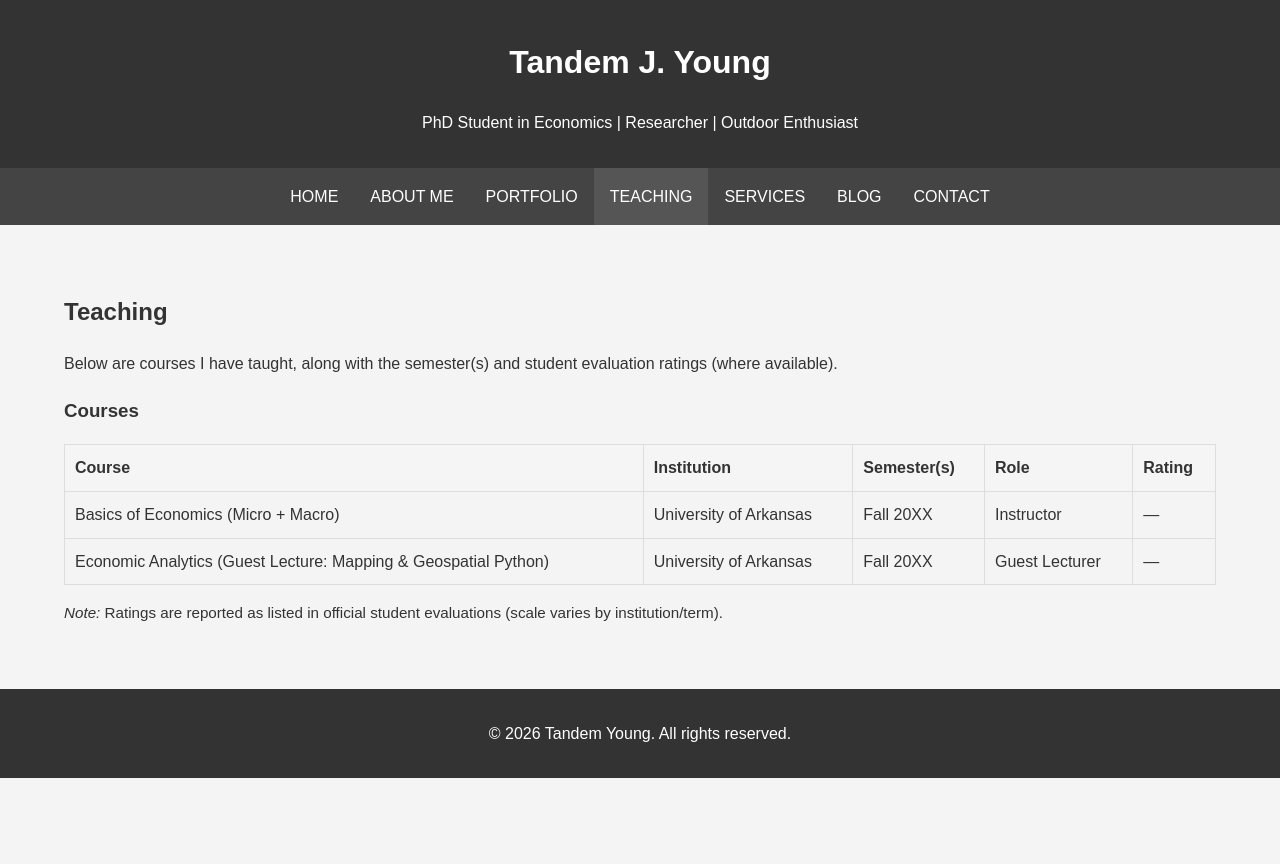
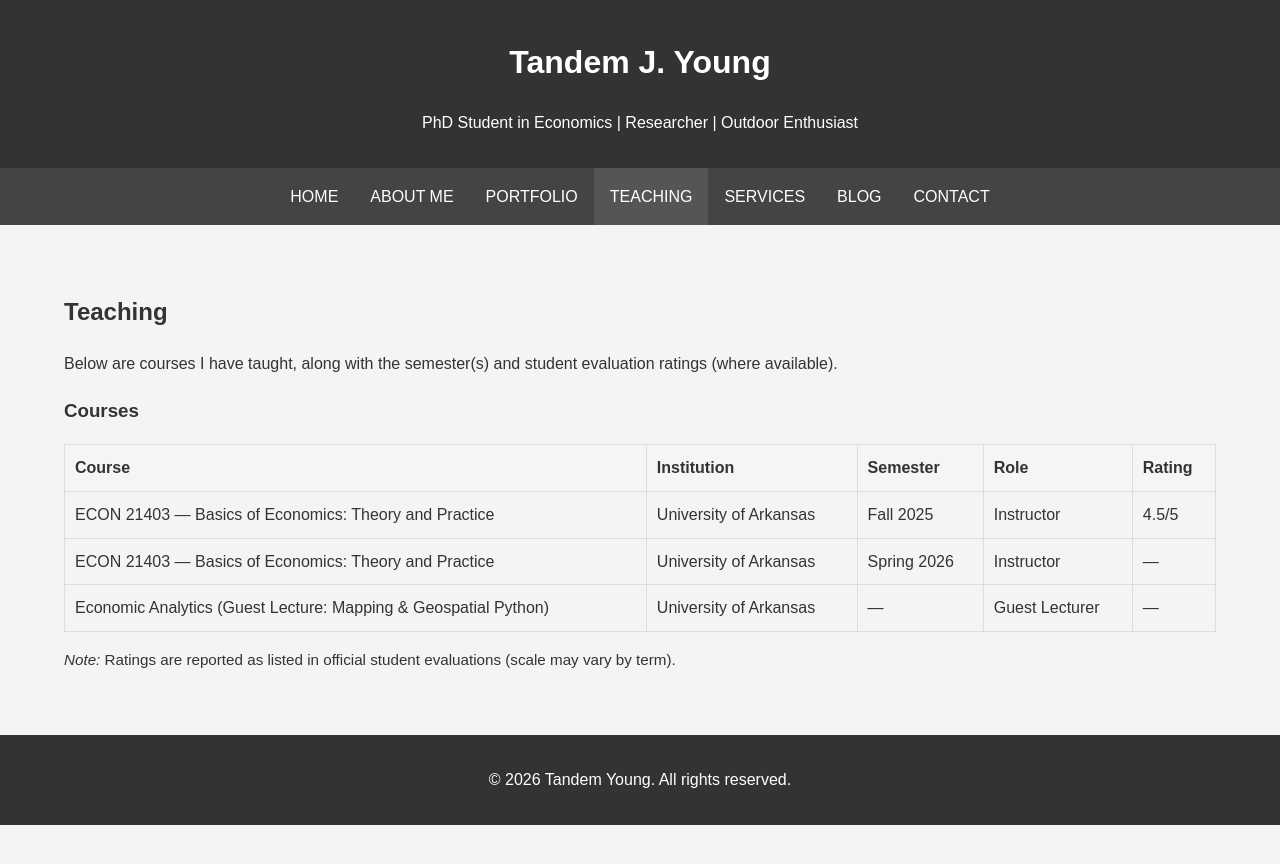
Before and after one commit to TandemYoung/tandemyoung.github.io, a Jekyll site: the page built from teaching.html, in a window 1280 px wide. Shown: the top 864 px of the page. Built offline with Jekyll 4.4.1, drawn with Linux system fonts in a browser that asks for light colours.

Commit message:
Update teaching.html

```diff
--- a/teaching.html
+++ b/teaching.html
@@ -17,7 +17,7 @@ title: Tandem Young - Teaching
       <tr>
         <th>Course</th>
         <th>Institution</th>
-        <th>Semester(s)</th>
+        <th>Semester</th>
         <th>Role</th>
         <th>Rating</th>
       </tr>
@@ -25,9 +25,17 @@ title: Tandem Young - Teaching
 
     <tbody>
       <tr>
-        <td>Basics of Economics (Micro + Macro)</td>
+        <td>ECON 21403 — Basics of Economics: Theory and Practice</td>
         <td>University of Arkansas</td>
-        <td>Fall 20XX</td>
+        <td>Fall 2025</td>
+        <td>Instructor</td>
+        <td>4.5/5</td>
+      </tr>
+
+      <tr>
+        <td>ECON 21403 — Basics of Economics: Theory and Practice</td>
+        <td>University of Arkansas</td>
+        <td>Spring 2026</td>
         <td>Instructor</td>
         <td>—</td>
       </tr>
@@ -35,16 +43,14 @@ title: Tandem Young - Teaching
       <tr>
         <td>Economic Analytics (Guest Lecture: Mapping &amp; Geospatial Python)</td>
         <td>University of Arkansas</td>
-        <td>Fall 20XX</td>
+        <td>—</td>
         <td>Guest Lecturer</td>
         <td>—</td>
       </tr>
-
-      <!-- Add more rows as needed -->
     </tbody>
   </table>
 
   <p style="margin-top: 1rem; font-size: 0.95rem;">
-    <em>Note:</em> Ratings are reported as listed in official student evaluations (scale varies by institution/term).
+    <em>Note:</em> Ratings are reported as listed in official student evaluations (scale may vary by term).
   </p>
 </section>
```
